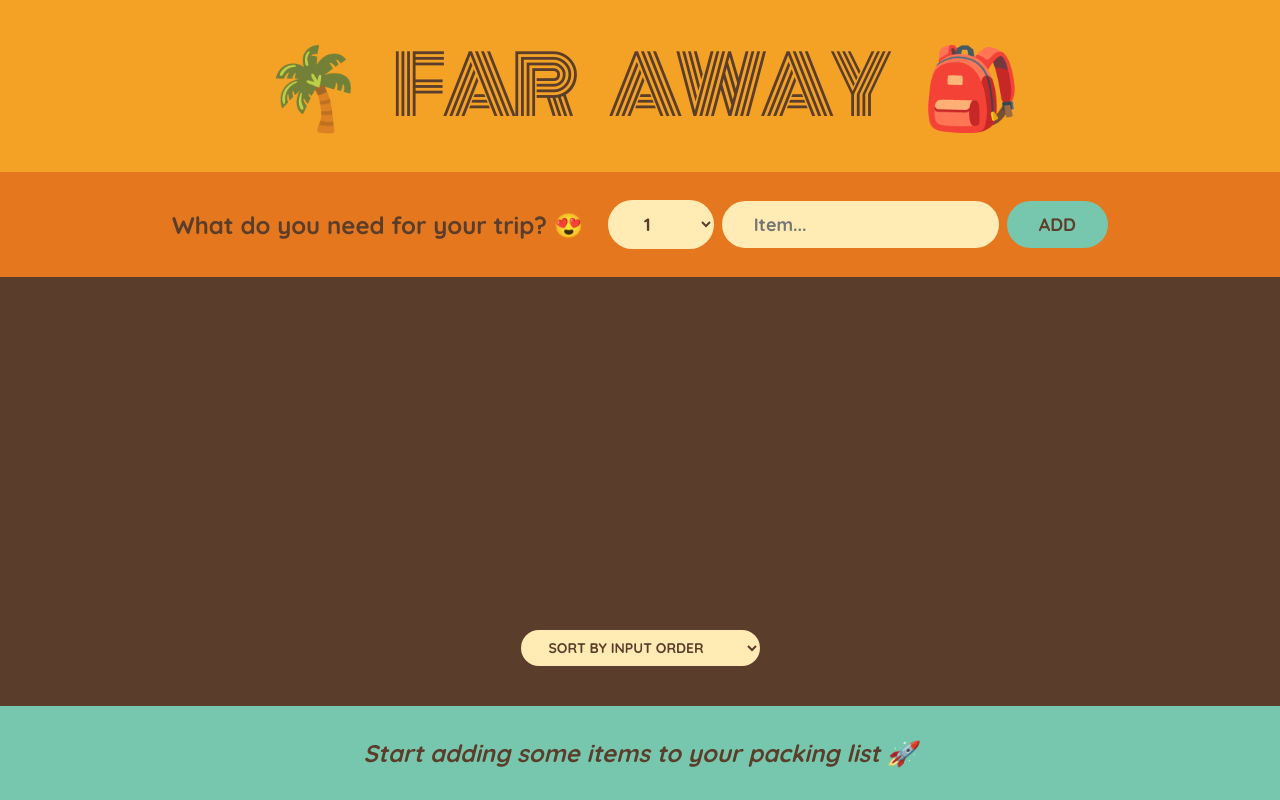
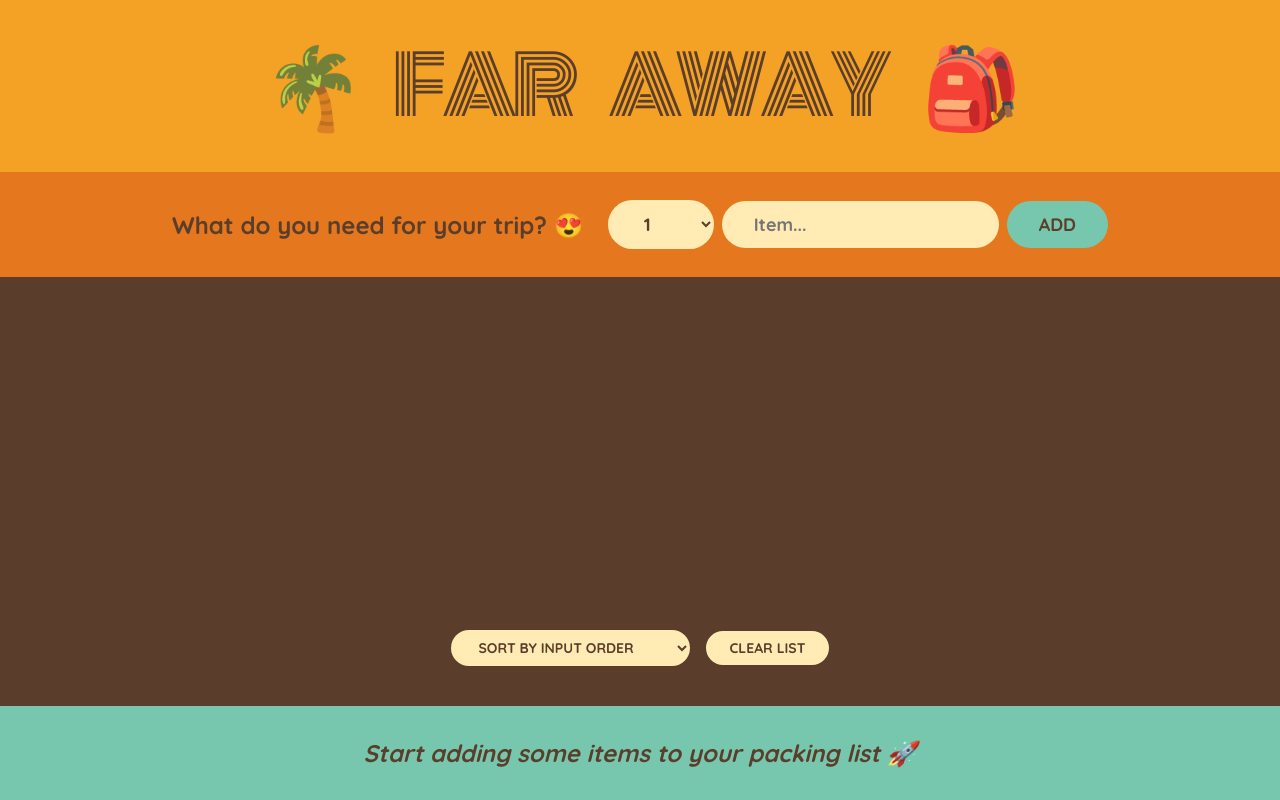
Before and after one commit to Giada15/Travel-list-app, a React (Create React App) app: page / in a window 1280 px wide. Built offline with nearby package versions, Linux system fonts and the light colour scheme.

Commit message:
Add clearing list feature

```diff
--- a/src/App.js
+++ b/src/App.js
@@ -19,6 +19,14 @@
     )
   }
 
+  function handleClearList() {
+    const confirmed = window.confirm(
+      "Are you sure you want to delete all items?"
+    )
+
+    if (confirmed) setItems([])
+  }
+
   return (
     <div className="app">
       <Logo />
@@ -27,6 +35,7 @@
         items={items}
         onDeleteItem={handleDeleteItem}
         onToggleItem={handleToggleItem}
+        onClearList={handleClearList}
       />
       <Stats items={items} />
     </div>
@@ -79,7 +88,7 @@
   )
 }
 
-function PackingList({ items, onDeleteItem, onToggleItem }) {
+function PackingList({ items, onDeleteItem, onToggleItem, onClearList }) {
   const [sortBy, setSortBy] = useState("input")
 
   let sortedItems
@@ -115,6 +124,7 @@
           <option value="description">Sort by description</option>
           <option value="packed">Sort by packed status</option>
         </select>
+        <button onClick={onClearList}>Clear list</button>
       </div>
     </div>
   )
```
